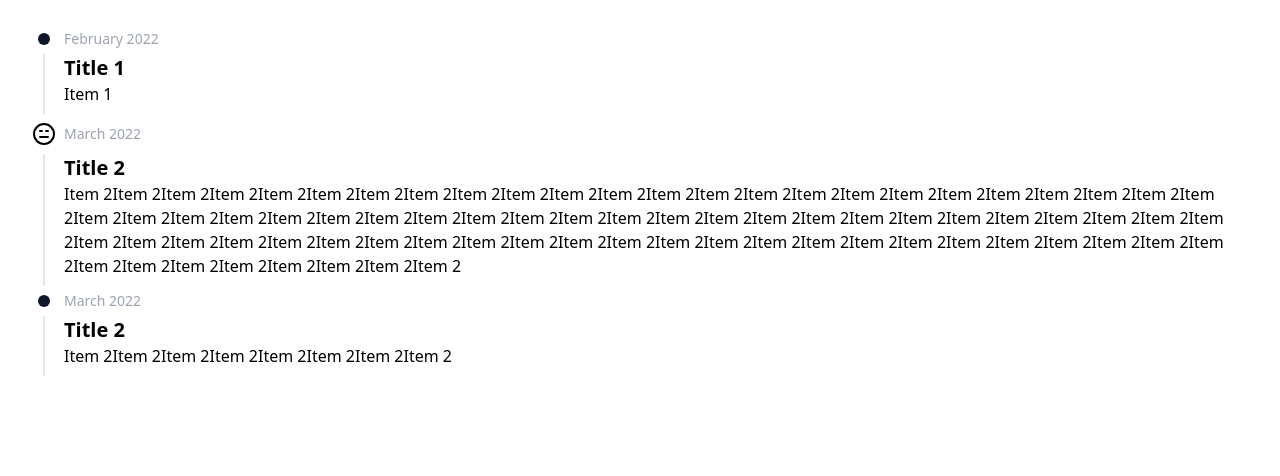
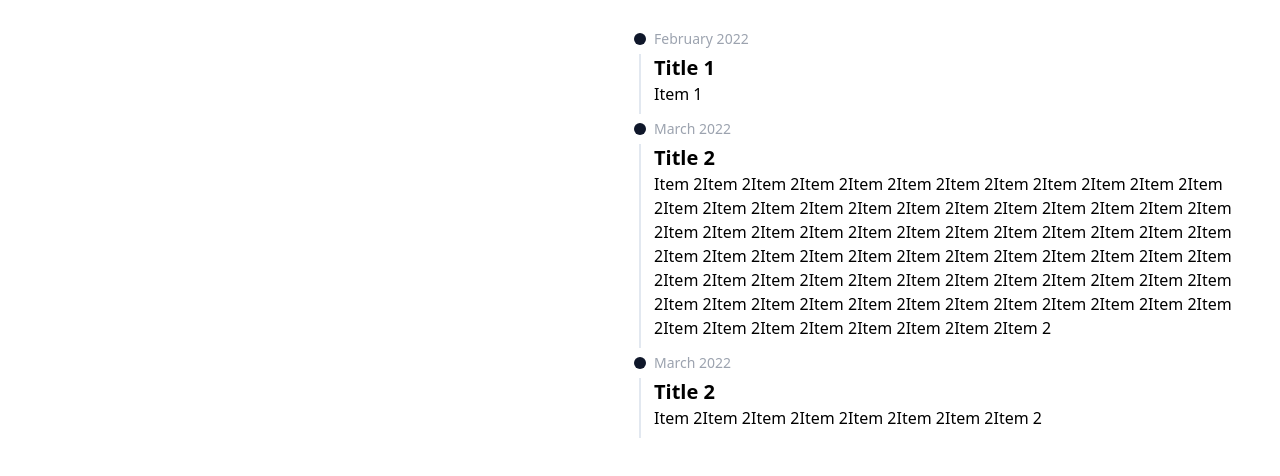
Before and after one commit to iTsygancov/rhtl, a React (Vite) app: page / in a window 1280 px wide. Shown: the top 476 px of the page. Built offline with nearby package versions, Linux system fonts and the light colour scheme.

Commit message:
fix: update iconRef setting in header component

```diff
--- a/src/App.tsx
+++ b/src/App.tsx
@@ -3,14 +3,13 @@ import {
   TimelineContent,
   TimelineTitle,
   TimelineHeader,
-  TimelineItem,
-  TimelineIcon
+  TimelineItem
 } from "@/components/ui/timeline";
 
 function App() {
   return (
     <div className='container mx-auto'>
-      <Timeline position='left'>
+      <Timeline>
         <TimelineItem>
           <TimelineHeader>
             <TimelineTitle>February 2022</TimelineTitle>
@@ -22,25 +21,6 @@ function App() {
         </TimelineItem>
         <TimelineItem>
           <TimelineHeader>
-            <TimelineIcon>
-              <svg
-                xmlns='http://www.w3.org/2000/svg'
-                width='24'
-                height='24'
-                viewBox='0 0 24 24'
-                fill='none'
-                stroke='currentColor'
-                strokeWidth='2'
-                strokeLinecap='round'
-                strokeLinejoin='round'
-                className='lucide lucide-annoyed'
-              >
-                <circle cx='12' cy='12' r='10' />
-                <path d='M8 15h8' />
-                <path d='M8 9h2' />
-                <path d='M14 9h2' />
-              </svg>
-            </TimelineIcon>
             <TimelineTitle>March 2022</TimelineTitle>
           </TimelineHeader>
           <TimelineContent>
--- a/src/components/ui/timeline.tsx
+++ b/src/components/ui/timeline.tsx
@@ -69,7 +69,6 @@ const TimelineItem = React.forwardRef<HTMLDivElement, TimelineItemProps>(
       <div
         className={cn(
           "relative flex min-h-16 flex-col gap-2",
-          !isRefsInitialized && "opacity-0",
           position === "right" && "items-end",
           isContentCentered && "items-center",
           className
@@ -191,12 +190,17 @@ const TimelineHeader = React.forwardRef<HTMLDivElement, TimelineHeaderProps>(
           >
         | undefined;
 
-      return (
-        (iconChild &&
-          React.cloneElement(iconChild, {
-            ref: iconRef
-          } as React.HTMLAttributes<HTMLDivElement>)) || <TimelineIcon />
-      );
+      if (iconChild) {
+        return React.cloneElement(iconChild, {
+          ref: iconRef
+        } as React.HTMLAttributes<HTMLDivElement>);
+      }
+
+      if (orderindex === 1) {
+        return <TimelineIcon ref={iconRef} />;
+      }
+
+      return <TimelineIcon />;
     };
 
     return (
```
